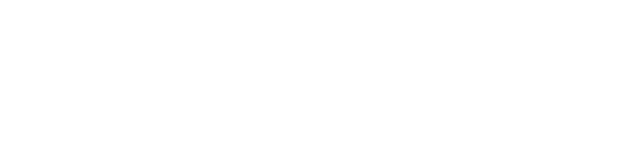
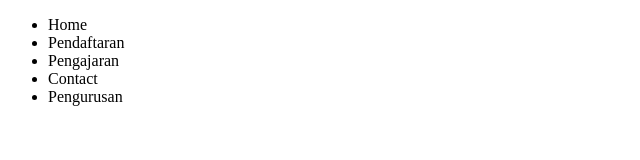
Before and after one commit to vers89/Day3PraPKL_ReviewOOP, a plain HTML site: page latihan_grub/index.html in a window 1280 px wide. Shown: the whole page, without its empty margins (0-640 px from the left). Drawn offline with Linux system fonts and the light colour scheme.

Commit message:
menambah navbar

```diff
--- a/latihan_grub/index.html
+++ b/latihan_grub/index.html
@@ -7,6 +7,14 @@
     <title>Document</title>
 </head>
 <body>
-
+    <div class="nav">
+        <ul>
+            <li>Home</li>
+            <li>Pendaftaran</li>
+            <li>Pengajaran</li>
+            <li>Contact</li>
+            <li>Pengurusan</li>
+        </ul>
+    </div>
 </body>
 </html>
```
